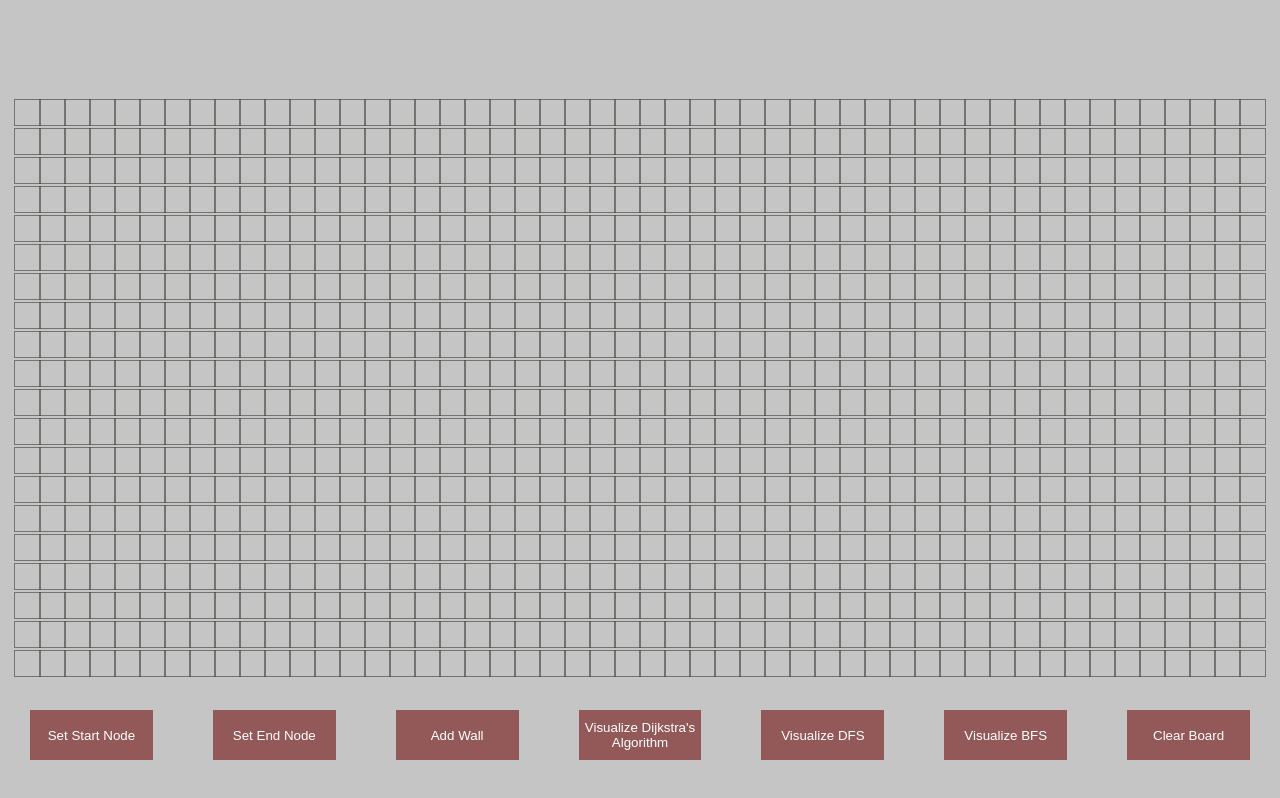
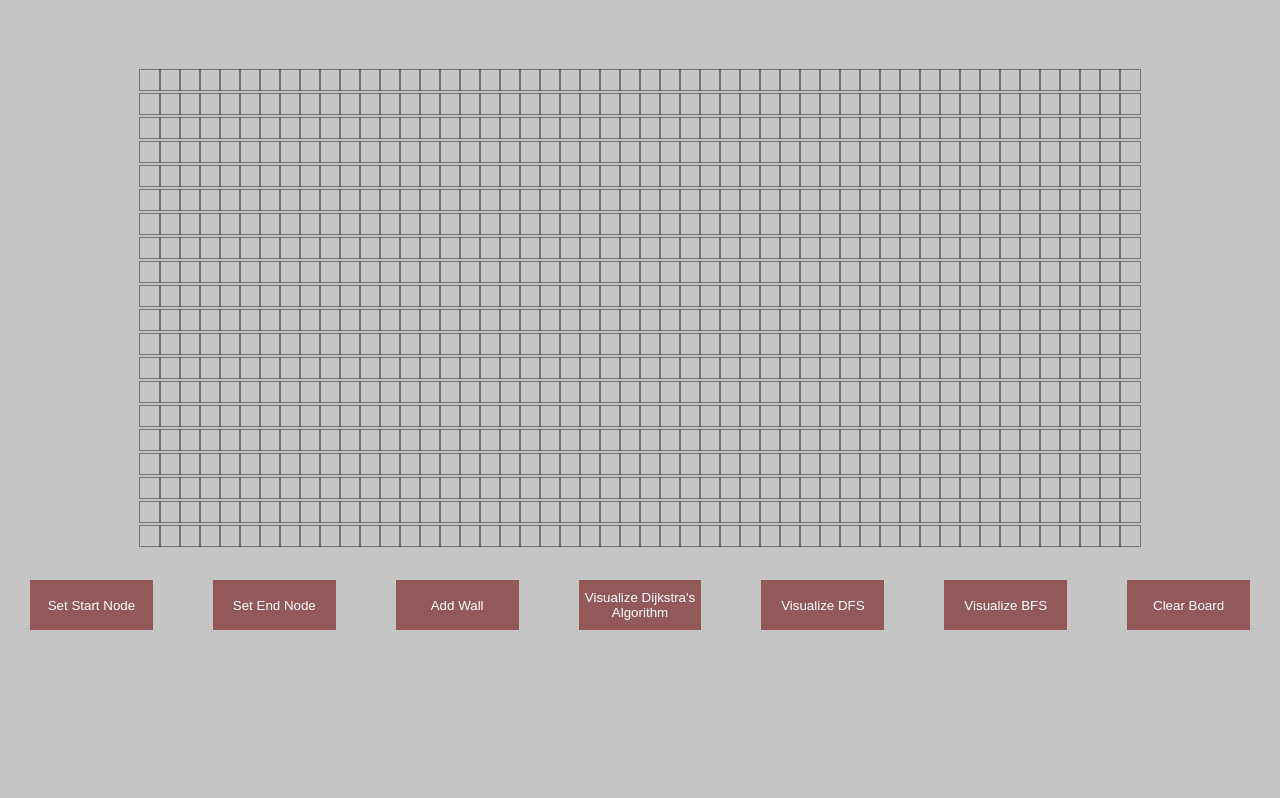
Before and after one commit to DohaRamadan/Path-Finder-Visualizer, a React (Create React App) app in the folder pathfinder-visualizer/: page / in a window 1280 px wide. Built offline with nearby package versions, Linux system fonts and the light colour scheme.

Commit message:
edited style

```diff
--- a/pathfinder-visualizer/src/PathFinderVisualizer/Node/Node.css
+++ b/pathfinder-visualizer/src/PathFinderVisualizer/Node/Node.css
@@ -1,6 +1,6 @@
 .node {
-    width: 25px;
-    height: 25px;
+    width: 20px;
+    height: 20px;
     outline: 0.5px solid rgba(74, 68, 61, 0.64);;
     display: inline-block;
 }
--- a/pathfinder-visualizer/src/PathFinderVisualizer/PathFinderVisualizer.css
+++ b/pathfinder-visualizer/src/PathFinderVisualizer/PathFinderVisualizer.css
@@ -17,7 +17,7 @@
 button{
    background-color: rgb(147 89 89);
    margin: 30px;
-   width: 150px;
+   width: 130px;
    height: 50px;
    text-align: center;
    display: inline-block;
@@ -39,7 +39,7 @@ button:hover{
 .grid{
     display: grid;
 	place-items: center;
-    margin: 100px 0 0;
+    margin: 70px 0 0;
 }
 
 body{
```
